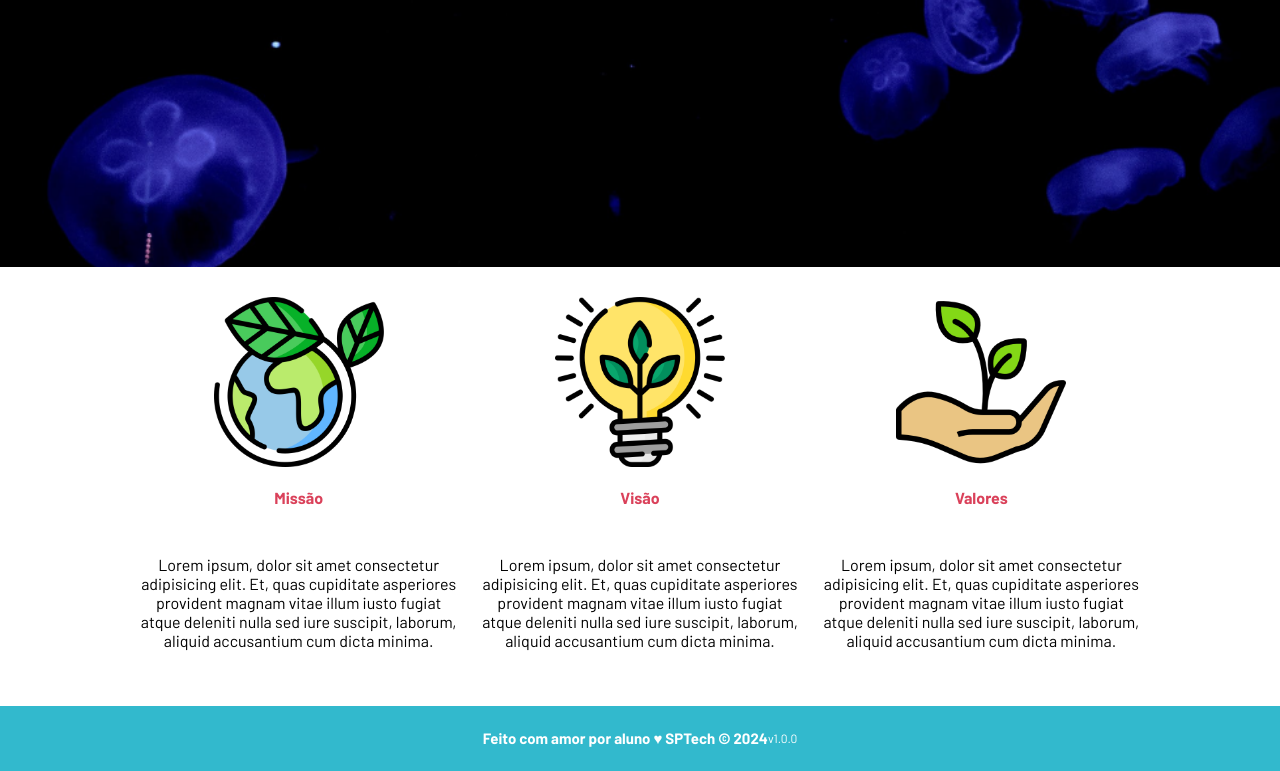
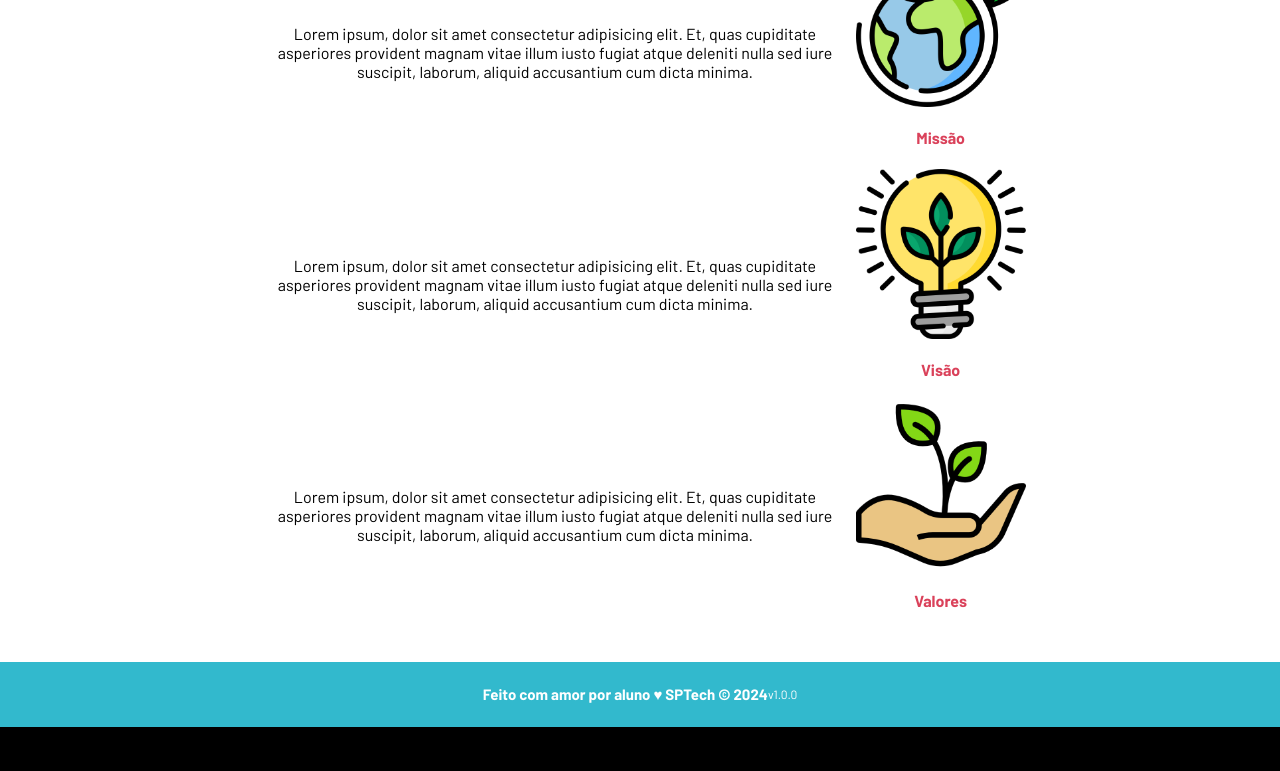
Before and after one commit to BrunoOliveiraDOnofrio/AquaTech-PI, a plain HTML site: page aquatech-somente-html/public/index.html in a window 1280 px wide. Shown: the part 468-1239 px from the top of the page. After the commit the page ends 1195 px from the top, so only its background shows below. Drawn offline with Linux system fonts and the light colour scheme.

Commit message:
Nova_Tarefa

```diff
--- a/aquatech-somente-html/public/index.html
+++ b/aquatech-somente-html/public/index.html
@@ -45,25 +45,32 @@
       <div class="container">
         <div class="boxes">
           <div class="box">
-            <img src="../public/assets/imgs/planet-earth_color.png">
-            <h4>Missão</h4>
             <p>Lorem ipsum, dolor sit amet consectetur adipisicing elit. Et, quas cupiditate asperiores provident magnam
               vitae illum iusto fugiat atque deleniti nulla sed iure suscipit, laborum, aliquid accusantium cum dicta
               minima.</p>
+            <div class="valores">
+              <img src="../public/assets/imgs/planet-earth_color.png">
+              <h4>Missão</h4>
+            </div>
+
           </div>
           <div class="box">
-            <img src="../public/assets/imgs/lightbulb_color.png">
-            <h4>Visão</h4>
             <p>Lorem ipsum, dolor sit amet consectetur adipisicing elit. Et, quas cupiditate asperiores provident magnam
               vitae illum iusto fugiat atque deleniti nulla sed iure suscipit, laborum, aliquid accusantium cum dicta
               minima.</p>
+            <div class="valores">
+              <img src="../public/assets/imgs/lightbulb_color.png">
+              <h4>Visão</h4>
+            </div>
           </div>
           <div class="box">
-            <img src="../public/assets/imgs/growth_color.png">
-            <h4>Valores</h4>
             <p>Lorem ipsum, dolor sit amet consectetur adipisicing elit. Et, quas cupiditate asperiores provident magnam
               vitae illum iusto fugiat atque deleniti nulla sed iure suscipit, laborum, aliquid accusantium cum dicta
               minima.</p>
+            <div class="valores">
+              <img src="../public/assets/imgs/growth_color.png">
+              <h4>Valores</h4>
+            </div>
           </div>
         </div>
       </div>
--- a/aquatech-somente-html/public/styles/style.css
+++ b/aquatech-somente-html/public/styles/style.css
@@ -12,7 +12,7 @@ body {
 :root {
     --tamanho-header: 80px;
     --tamanho-footer: 65px;
-    --tamanho-banner: calc(100vh - var(--tamanho-header) - var(--tamanho-footer) - 2px);
+    --tamanho-banner: calc(55vh - var(--tamanho-header) - var(--tamanho-footer) - 2px);
     --tamanho-login: calc(100vh - var(--tamanho-header) - var(--tamanho-footer) - 2px);
 
 }
@@ -22,7 +22,9 @@ body {
     border-bottom: 2px solid #32b9cd;
 }
 
-.container {
+.social .container,
+.header .container,
+.footer .container {
     display: flex;
     width: 80%;
     margin: auto;
@@ -89,16 +91,22 @@ body {
 
 .social .container .boxes{
     display: flex;
-    justify-content: space-between;
-    width: 100%;
-    padding: 30px 0;
+    flex-direction: column;
+    padding: 30px;
+    align-items: center;
 }
 
 .box {
     display: flex;
+    flex-direction: row;
+    align-items: center;
+    width: 80%;
+}
+
+.valores {
+    display: flex;
     flex-direction: column;
     align-items: center;
-
 }
 
 .box img {
```
